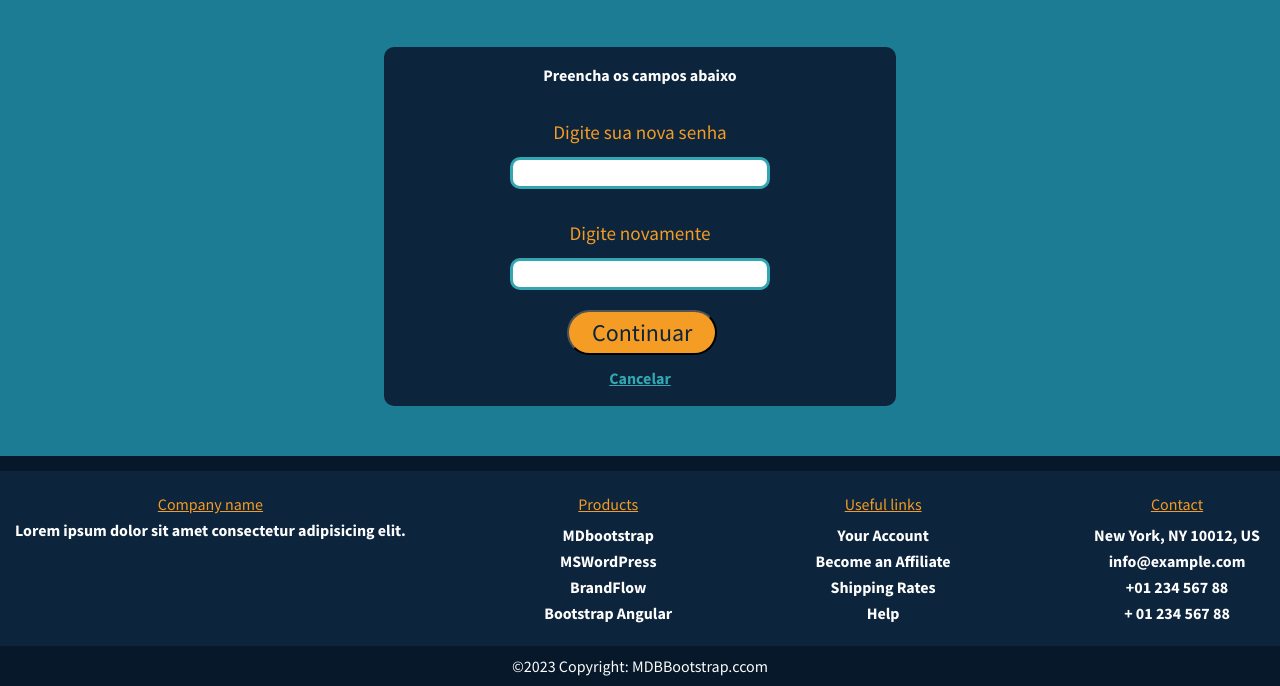
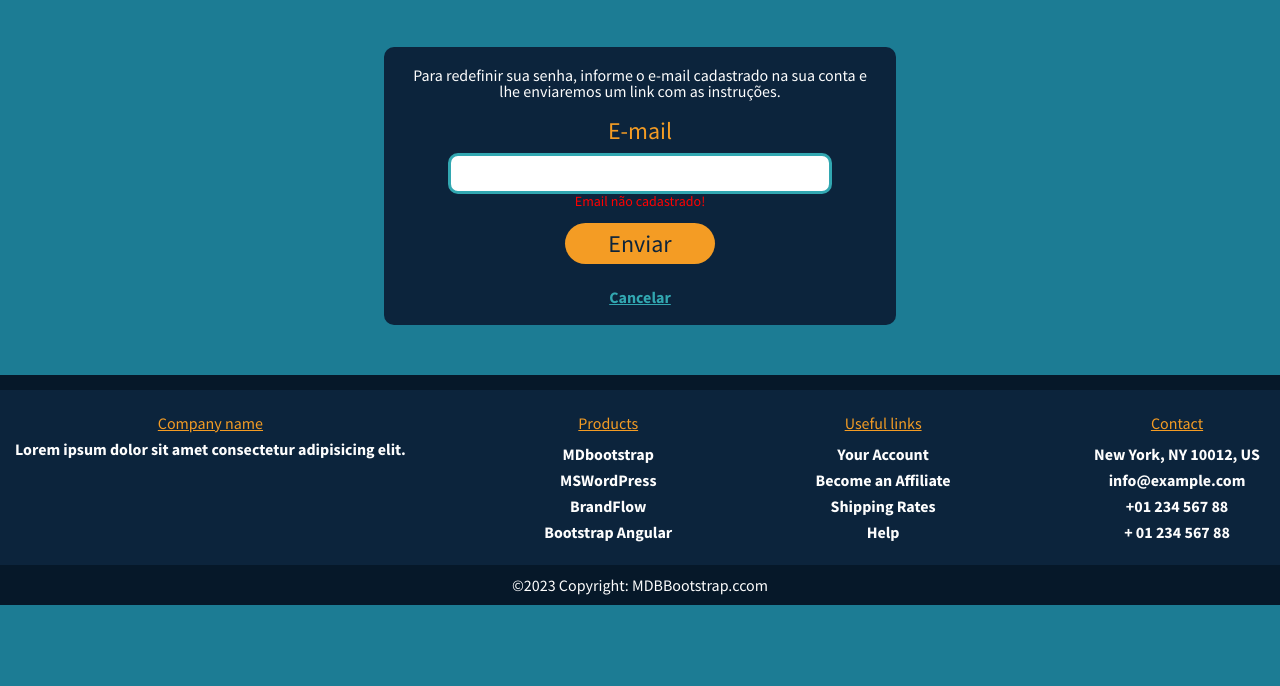
Before and after one commit to VagaFacil/VagaFacil, a plain HTML site: page site/rec-senha.html in a window 1280 px wide. Both pictures are taken after a click on the button "Enviar". Shown: the part 163-849 px from the top of the page. After the commit the page ends 800 px from the top, so only its background shows below. Drawn offline with Linux system fonts and the light colour scheme.

Commit message:
validacoes rec senha

```diff
--- a/site/css/login.css
+++ b/site/css/login.css
@@ -109,7 +109,7 @@ button {
     font-family: 'fonte';
     margin: 10px auto;
     padding: 10px 30px 10px 30px;
-    font-size: 26px;
+    font-size: 22px;
     border: none;
     cursor: pointer;
 }
--- a/site/css/recuperacao.css
+++ b/site/css/recuperacao.css
@@ -119,14 +119,13 @@ a {
     font-size: 24px;
 }
 
-input{
-    width: 70%px;
+.tela01 input{
+    width: 70%;
     border: solid 3px #32a7b1;
     border-radius: 10px;
-    padding-bottom: 10px;
+    padding: 10px;
+    margin: auto;
     text-align: center;
-    align-items: center;
-    margin: auto;
 }
 
 .tela01 button {
@@ -149,12 +148,17 @@ input{
 
 /* Final Banner Tela 01 */
 
-
+/* Erro tela 1  */
+#div_erro {
+    color: red;
+    font-size: 14px;
+    display: none;
+}
 
 /* Início Banner Tela 02 */
 
-.container .tela02 {
-    width: auto;
+.tela02 {
+    width: 100%;
     height: auto;
     display: none;
     flex-direction: column;
@@ -168,53 +172,61 @@ input{
 .tela02 p {
     font-family: 'fonte';
     color: #fdfdfd;
-    margin: 10px;
-    margin-bottom: 20px;
-    padding: 10px;
+    margin: 20px 10px 20px 10px;
     text-align: center;
 }
 
 .tela02 h1 {
     font-family: 'font';
-    font-size: larger;
+    font-size: 24px;
     color: #F49C24;
-    margin-bottom: 10px;
 }
 
-input{
-    width: 250px;
+.tela02 input{
+    width: 70%;
     border: solid 3px #32a7b1;
     border-radius: 10px;
-    padding-bottom: 10px;
     text-align: center;
     align-items: center;
-    margin-top: 10px;
-    margin-bottom: 5px;
+    margin: 10px;
+    padding: 10px;
 }
 
 .tela02 button {
     background-color: #F49C24;
     color: #0C243C;
-    width: 150px;
+    width: auto;
+    height: auto;
     border-radius: 40px;
-    display: flex;
-    justify-content: center;
-    font-size: x-large;
-    margin: 15px;
-    padding: 5px;
-    margin-left: 22%;
-    margin-right: 25%;
+    font-family: 'fonte';
+    margin: 10px auto;
+    padding: 10px 30px 10px 30px;
+    font-size: 22px;
+    border: none;
+    cursor: pointer;
 }
 
 .tela02 button a{
     color: #0C243C;
-    font-family: 'font';
+    font-family: 'fonte';
 }
 
-.tela02 h1{
-    margin-bottom: 5px;
-    margin-top: 30px;
+.cancelar{
+    margin: 10px 10px 20px 10px;
 }
+
+/* erros tela 02 */
+.erroSenha {
+    color: white;
+    display: flex;
+    flex-direction: row;
+    font-size: 14px;
+    margin: auto;
+    justify-content: space-between;
+    width: 70%;
+    padding: 0 0 10px 0;
+}
+
 
 /* Fim Banner Tela 02 */
 
--- a/site/js/login.js
+++ b/site/js/login.js
@@ -71,9 +71,8 @@ function logar() {
     }
 
     if (erro == false && email == vaga && senha == facil) {
-        location.href = '../daniel/dashboard.html';
         ipt_email.style = 'border-color: #32a7b1';
         ipt_senha.style = 'border-color: #32a7b1';
-
+        location.href = '../daniel/dashboard.html';
     }
 }
--- a/site/js/recuperacao.js
+++ b/site/js/recuperacao.js
@@ -1,16 +1,76 @@
 
 var email = 'vaga@gmail.com';
-
+var erro = false
 
 function enviar() {
-    div_tela1.style.display = "none";
-    div_tela2.style.display = "block";
+    if (rec_email.value == email) {
+        div_erro.style.display = 'none';
+        div_tela1.style.display = "none";
+        div_tela2.style.display = "block";
+
+    } else {
+        div_erro.style.display = 'block';
+    }
 }
 function cancelar() {
     div_tela1.style.display = "flex";
     div_tela2.style.display = "none";
+    rec_email.value = '';
 }
+
+// Tela 02
+// Validando a nova senha
+
 function continuar() {
-    div_tela2.style.display = "none";
-    div_tela3.style.display = "block";
+    // Variáveis gerais
+    var senha = ipt_senha.value;
+    var erroMai = false;
+    var erroMin = false;
+    var erroNum = false;
+    var erroCar = false;
+
+    // // Validar 1 letra maiúscula
+    // if (condition) {
+    //     erro1.style.color = 'red';
+    //     erroMai = true
+    // } else {
+    //     erro1.style.color = 'greenyellow';
+    //     erroMai = false
+    // }
+
+    // // Validar 1 letra minúscula
+    // if (condition) {
+    //     erro2.style.color = 'red';
+    //     erroMin = true
+    // } else {
+    //     erro2.style.color = 'greenyellow';
+    //     erroMin = false
+    // }
+
+    // // Validar 1 número
+    // if (condition) {
+    //     erro3.style.color = 'red';
+    //     erroNum = true
+    // } else {
+    //     erro3.style.color = 'greenyellow';
+    //     erroNum = false
+    // }
+
+    // Validar 8+ caracteres
+    if (senha.length < 8) {
+        erro4.style.color = 'red';
+        erroCar = true
+    } else {
+        erro4.style.color = 'greenyellow';
+        erroCar = false
+    }
+
+    // Verigicar se tme erro
+    var pode_seguir = erroMai == false && erroMin == false && erroNum == false && erroCar == false;
+    if (pode_seguir) {
+        div_tela1.style.display = "none";
+        div_tela2.style.display = "none";
+        div_tela3.style.display = "block";
+    }
+
 }
--- a/site/rec-senha.html
+++ b/site/rec-senha.html
@@ -43,8 +43,9 @@
         <div class="container">
             <div id="div_tela1"  class="tela01">
                 <p>Para redefinir sua senha, informe o e-mail cadastrado na sua conta e lhe enviaremos um link com as instruções.</p>
-                <h1>E-mail ou usuário</h1>
-                <input type="text">
+                <h1>E-mail</h1>
+                <input type="text" id="rec_email">
+                <div id="div_erro">Email não cadastrado!</div>
                 <button onclick="enviar()"><a>Enviar</a></button>
                 <div class=" cancelar">
                     <a href="login.html">Cancelar</a>
@@ -54,10 +55,16 @@
             <div id="div_tela2"  class="tela02">
                 <p>Preencha os campos abaixo</p>
                 <h1>Digite sua nova senha</h1>
-                <input type="password">
+                <input type="password" id="ipt_senha">
+                <div class="erroSenha">
+                    <div id="erro1">1 letra maiúscula</div>
+                    <div id="erro2">1 letra minúscula</div>
+                    <div id="erro3">1 número</div>
+                    <div id="erro4">8+ caracteres</div>
+                </div>
                 <h1>Digite novamente</h1>
                 <input type="password">
-                <button onclick="continuar()"><a>Continuar</a></button>
+                <button onclick="continuar()">Continuar</button>
                 <div class="cancelar">
                     <a onclick="cancelar()" >Cancelar</a>
                 </div>
@@ -67,7 +74,7 @@
                 <div class="banner">
                     <div class="container">
                         <h1>Senha alterada com sucesso !</h1>
-                        <button><a href="login.html">Concluído</a></button>
+                        <a href="login.html"><button>Concluído</button></a>
                     </div>
                 </div>
             </div>
```
Also changed, not shown: site/login.html (+1 -1 lines).
